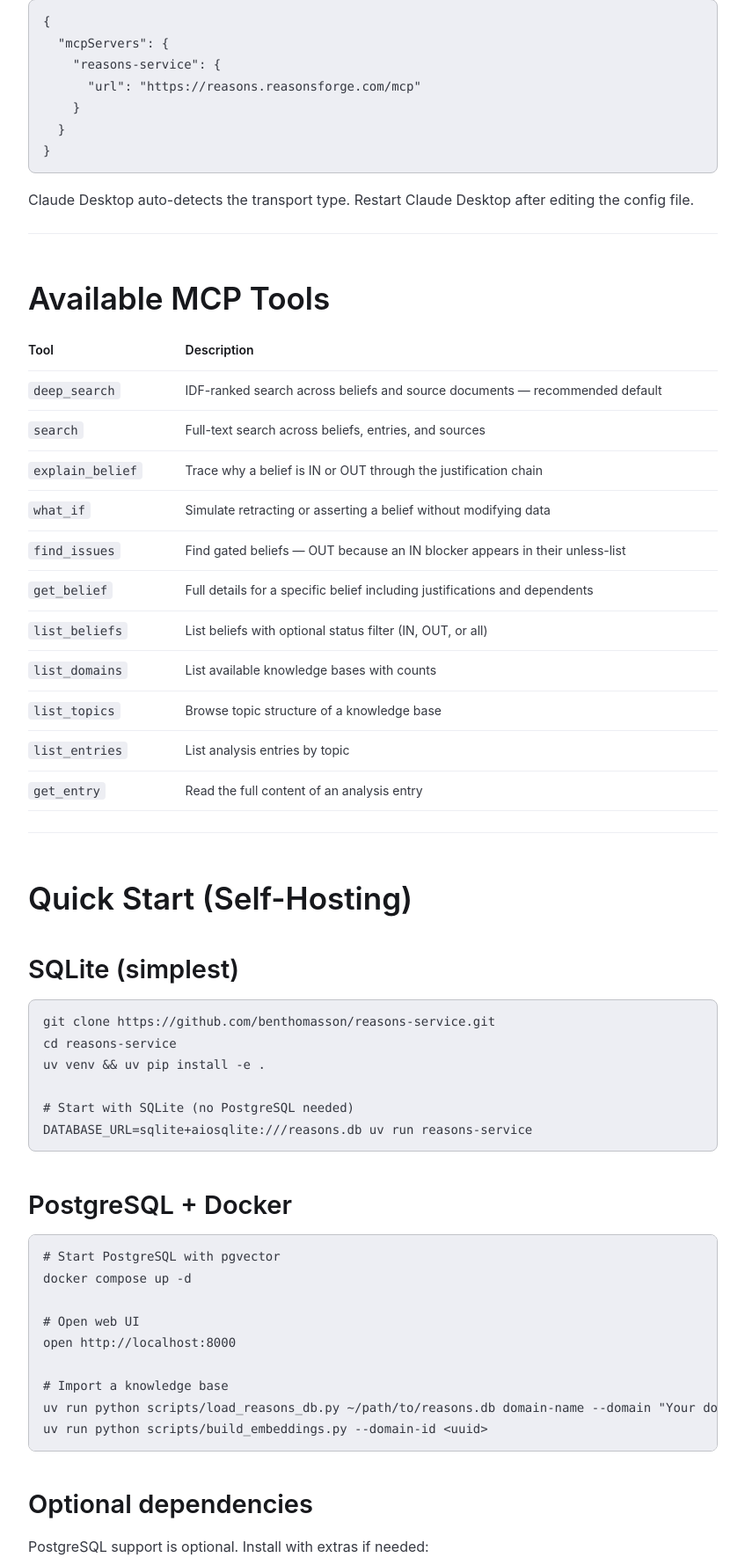
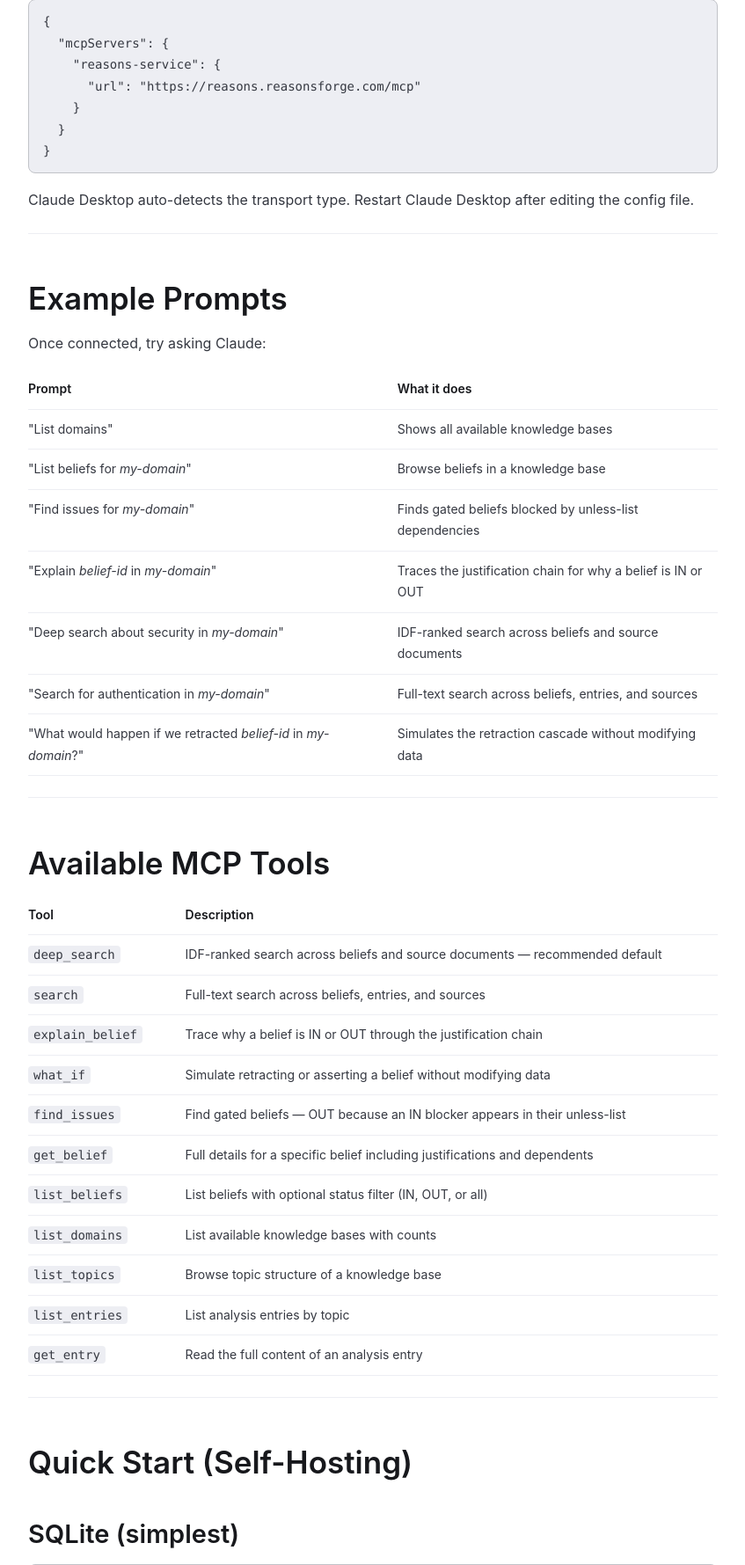
Before and after one commit to benthomasson/reasons-service, a FastAPI app: page /guide in a window 1280 px wide. Shown: the part 1482-3261 px from the top of the page at 88% size, without its empty margins (216-1063 px from the left). Run offline with FastAPI, Linux system fonts and the light colour scheme; parts of the project's set-up code (start-up, migrations or seed data) failed here and were passed over; some libraries are stand-ins or nearby versions.

Commit message:
Add example prompts section to getting started guide
Co-Authored-By: Claude <noreply@anthropic.com>

```diff
--- a/reasons_service/templates/guide.html
+++ b/reasons_service/templates/guide.html
@@ -61,6 +61,25 @@
 <p>
     Claude Desktop auto-detects the transport type. Restart Claude Desktop after editing the config file.
 </p>
+
+<hr>
+
+<h2>Example Prompts</h2>
+<p>Once connected, try asking Claude:</p>
+<table>
+    <thead>
+        <tr><th>Prompt</th><th>What it does</th></tr>
+    </thead>
+    <tbody>
+        <tr><td>"List domains"</td><td>Shows all available knowledge bases</td></tr>
+        <tr><td>"List beliefs for <em>my-domain</em>"</td><td>Browse beliefs in a knowledge base</td></tr>
+        <tr><td>"Find issues for <em>my-domain</em>"</td><td>Finds gated beliefs blocked by unless-list dependencies</td></tr>
+        <tr><td>"Explain <em>belief-id</em> in <em>my-domain</em>"</td><td>Traces the justification chain for why a belief is IN or OUT</td></tr>
+        <tr><td>"Deep search about security in <em>my-domain</em>"</td><td>IDF-ranked search across beliefs and source documents</td></tr>
+        <tr><td>"Search for authentication in <em>my-domain</em>"</td><td>Full-text search across beliefs, entries, and sources</td></tr>
+        <tr><td>"What would happen if we retracted <em>belief-id</em> in <em>my-domain</em>?"</td><td>Simulates the retraction cascade without modifying data</td></tr>
+    </tbody>
+</table>
 
 <hr>
 
```
